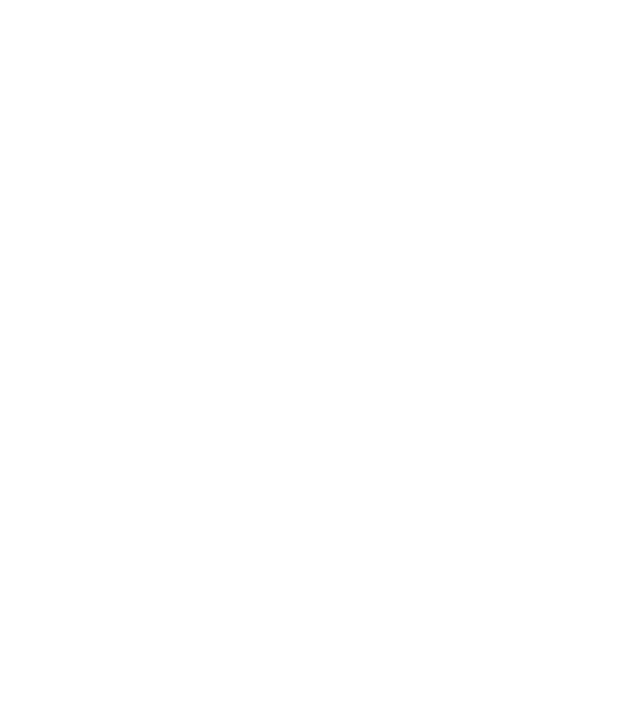
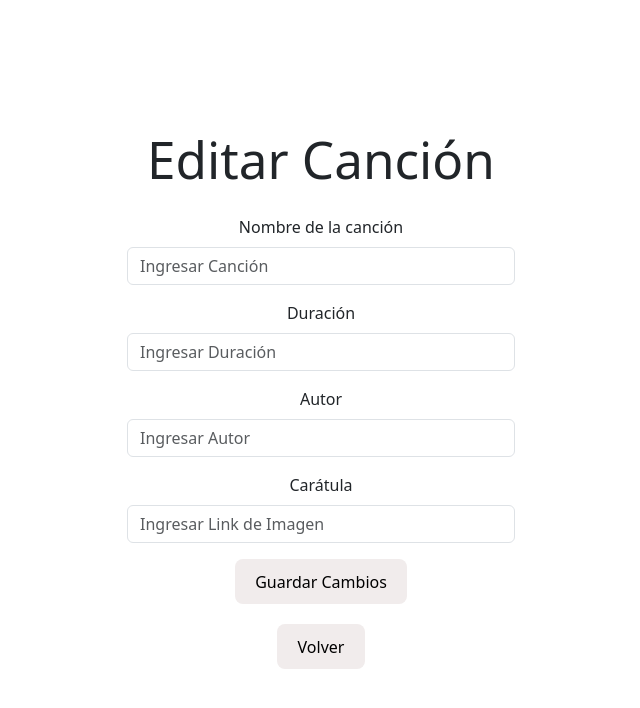
Before and after one commit to Matyplop/Proyecto-Api, a React (Vite) app: page /Editar/1 in a window 1280 px wide. Before the commit this address had no page. Shown: the top 708 px of the page, without its empty margins (319-959 px from the left). Built offline with nearby package versions, Linux system fonts and the light colour scheme; no server answers.

Commit message:
Agregue un componente nuevo que sirve para editar las canciones, puse otra ruta con un identificador id , para poder seleccionar la cancion especifica que se quiera editar, este componente igual tieene el mismo formulario que el componente

```diff
--- a/package.json
+++ b/package.json
@@ -13,9 +13,13 @@
     "commit-and-deploy": "./commit-and-deploy.sh"
   },
   "dependencies": {
+    "@emotion/react": "^11.13.3",
+    "@emotion/styled": "^11.13.0",
     "@fortawesome/fontawesome-svg-core": "^6.6.0",
     "@fortawesome/free-solid-svg-icons": "^6.6.0",
     "@fortawesome/react-fontawesome": "^0.2.2",
+    "@mui/icons-material": "^6.1.4",
+    "@mui/material": "^6.1.4",
     "axios": "^1.7.7",
     "bootstrap": "^5.3.3",
     "react": "^18.3.1",
--- a/src/App.css
+++ b/src/App.css
@@ -86,6 +86,8 @@
   align-self: flex-end; /* Alinear el botón a la derecha */
   margin-top: auto; /* Empujar el botón hacia abajo */
   align-self: center; /*centrar el botón horizontal*/
+  margin-bottom: 8px;
+
 
 }
 .read-the-docs {
--- a/src/App.jsx
+++ b/src/App.jsx
@@ -3,30 +3,35 @@
 //npm install , instala dependencias de un proyecto de node
 
 //en react los prop son las propiedades que le inyecto a un componente para que este pueda ser mas dinamico
-import {  BrowserRouter as Router, Routes, Route } from "react-router-dom";
+import { BrowserRouter, Routes, Route} from "react-router-dom";
 import Home from "./pages/Home";
 import Agregar from "./pages/Agregar";
 import Canciones from "./pages/Canciones";
+import Editar from "./pages/Editar";
 import "./App.css";
-import Eliminar from "./pages/Eliminar";
+
+
 
 
 function App() {
  return (
 
+  <BrowserRouter>
 
-  <Router>
     <Routes>
       <Route path="/Proyecto-Api" element={<Home />} />
       <Route path="/Agregar" element={<Agregar />} />
       <Route path="/Home" element={<Home />} />
-      <Route path="/Eliminar" element={<Eliminar />} />
+      <Route path="/Editar/:id" element={<Editar />} /> //aqui podemos ver que se le pasa un parametro id
+      <Route path="/Canciones" element={<Canciones/>} />
+    </Routes>
 
 
-     <Route path="/Canciones" element={<Canciones/>} />
-    </Routes>
-  </Router>
-  )
+  </BrowserRouter>
+
+
+
+  );
 }
 
 export default App;
--- a/src/pages/Agregar.jsx
+++ b/src/pages/Agregar.jsx
@@ -1,22 +1,20 @@
-import React, { useState } from 'react';
+import React from 'react';
 import axios from "axios";
 import { useForm } from 'react-hook-form';
 import Form from 'react-bootstrap/Form';
 import { useNavigate } from 'react-router-dom';
 
-//UseForm es un hook para poder utilizar metodos que puedan validar los campos del formulario
-//Form para poder diseñar el formulario
+
 
 function Agregar() {
   const {  register, handleSubmit, formState: { errors } } = useForm();
   //llamamos al hook userForm para utilizar los metodos   de validacion de los campos del formulario
   //register: registra los campos y los valida
   //handlesubmit: para poder enviar los datos del formulario
-  //formState: {errors} : se encarga de los errores que puedan presentar el formulario como campos vacios o datos incorrectos
 
 
-  const [successMessage, setSuccessMessage] = useState('');
-  //aqui ocupamos useState para almacenar un mensaje de exito al agregar una cancion
+
+
 
   const navigate = useNavigate();
 
@@ -44,18 +42,22 @@
   axios.post("https://66e44d51d2405277ed13d77a.mockapi.io/Cancion", data)
     .then((response) => {
       console.log(response.data);
+      navigate("/Canciones");
 
-      setSuccessMessage('Canción agregada exitosamente');
+
+
     });
   }
 
 
 
 
-  //utilizamos form.group que es de bootstrap para poder hacer el formulario
-  //el ...register te recupera lo que escribes dentro de el
-  //recuperar y hacer tal cosa , handleSubmit nos devuelve el hub y guardamos en la data de la API
-  //podemos agregar un objeto dentro del metodo register para validar si el campo es requerido
+
+  //handleSubmit:  verifica si los dato son correctos
+  // onsubmit:  cuando el formulario se envia si los datos son correctos
+  //handleSubmit(onSubmit): esto se encarga de validar los datos del formulario
+  //register :  registra los campos del formulario y los valida,
+  // utilizando como clave ya sea titulo , duracion , autor o caratula.
   return (
     <div>
       <h1>Agregar canción a la API</h1>
@@ -76,7 +78,7 @@
 
         <Form.Group className="mb-3">
           <Form.Label>Duracion</Form.Label>
-          <Form.Control type="number" name= "Duracion" placeholder="Ingresar Duración" {...register("Duracion",
+          <Form.Control type="number" name= "Duracion" placeholder="Ingresar Duración(en minutos)" {...register("Duracion",
             {required :true})}/>
             {errors.Titulo?.type === 'required' && <p>Campo requerido</p>}
 
@@ -85,7 +87,7 @@
 
         <Form.Group className="mb-3">
           <Form.Label>Reproduccion</Form.Label>
-          <Form.Control type="number" name= "reproduccion" placeholder="Ingresar Reproduccion" {...register("reproduccion",
+          <Form.Control type="text" name= "Autor" placeholder="Ingresar Autor" {...register("Autor",
             {required :true})}/>
             {errors.Titulo?.type === 'required' && <p>Campo requerido</p>}
 
@@ -106,7 +108,7 @@
        <button type = "submit" value="enviar"  >Agregar</button>
 
       </form>
-      {successMessage && <p>{successMessage}</p>}
+
 
 
       <button className="button-spacing" onClick={Volver}>Volver</button>
--- a/src/pages/Canciones.jsx
+++ b/src/pages/Canciones.jsx
@@ -2,18 +2,21 @@
 import axios from "axios"; //peticiones HTTP
 import "bootstrap/dist/css/bootstrap.min.css";
 import { useNavigate } from 'react-router-dom';
-import { set } from "react-hook-form";
+import EditIcon from '@mui/icons-material/Edit';
+
 //useNavigate usa las rutas que estan en el Router en app.jsx para navegar entre paginas
 //useState: lo utilizo para almacenar las canciones que obtengo de la API
 //useEffect: lo utilizo para llamar a la API cuando el componente se monte , como esta vacio se ejecuta una sola vez
+//pero se usa tambien para obtener datos , actualizar el DOM , etc.
 //llamarApi() : hace petición a la API usando axios.get
 //map() : // itera por cada elemento de la array Canciones y devuelve un div con la info de cada cancion
 
 function Canciones() {
 
 
-  const [Canciones, setCanciones] = useState([]);
-
+  const [Canciones, setCanciones] = useState([]); //aqui manejamos el estado de los datos
+   //ademas devolvemos un array vacio para que se almacenen los datos de la API , el cual será las cancuones
+   //y setCanciones para actualizar el estado.
   const navigate = useNavigate();
 
   const VolverHome = () => {
@@ -24,14 +27,19 @@
     navigate('/Agregar');
   };
 
+  const EditarCancion = (id) => { //para tomar el id especifico de la cancion , se pasa como parametro
+    navigate(`/editar/${id}`);
 
+  }
 
   function llamarApi() {
     axios
       .get("https://66e44d51d2405277ed13d77a.mockapi.io/Cancion")
       .then((response) => {
         setCanciones(response.data); //aqui recibo los datos de la api para actualizar el estado
-        console.log(response.data); //obtengo los parametros de la data
+        console.log(response.data);
+
+
       });
 
     };
@@ -43,14 +51,22 @@
 
   function EliminarCancion(id) {
   axios.delete(`https://66e44d51d2405277ed13d77a.mockapi.io/Cancion/${id}`)
+  //obtiene la respuesta con then(response)
     .then((response) => {
       setCanciones(Canciones.filter(Canciones => Canciones.id !== id));
-      //esto hace que se tenga que actualizar solo cada ves que se elimine una cancion
-      //por ejemplo si se selecciona la id 2 , queda solo la id 1 y 3
-      //por ende si canciones.id es distinto  a id , se actualiza el estado
+
+      //filtra  para poder eliminar solo lo que se selecciona mediante id
+      //y los que sobran , no se eliman ,
+      //por enede si canciones.id es distinto de id no se elimina.
+      //ademas con setCanciones se actualiza el estado
+
+
+
       console.log(response.data);
     });
-}
+  }
+
+
 
 
   return (
@@ -63,16 +79,25 @@
 
 
 
+
+
       <div className="grid-container">
 
         {Canciones.map((Canciones) => {
           return (
             <div className="card" key={Canciones.id}>
               <h2>{Canciones.Titulo}</h2>
-              <img src={Canciones.Caratula} alt={Canciones.Titulo} />
+              <img
+                src={Canciones.Caratula}
+                alt={Canciones.Titulo}
+
+                />
               <p>Duración: {Canciones.Duracion} minutos</p>
-              <p>Género: {Canciones.reproduccion}</p>
+              <p>Autor: {Canciones.Autor}</p>
               <button onClick={() => EliminarCancion(Canciones.id)}>Eliminar Cancion</button>
+              //Aquí se utiliza una función que al hacer click
+              //se llamará a la función EliminarCancion y se le pasará el id de la canción. para eliminarla
+              <button onClick={() => EditarCancion(Canciones.id)}><EditIcon /></button>
 
             </div>
 
--- /dev/null
+++ b/src/pages/Editar.jsx
@@ -0,0 +1,111 @@
+import React, { useEffect } from 'react';
+import axios from "axios";
+import { useForm } from 'react-hook-form';
+import Form from 'react-bootstrap/Form';
+import { useNavigate, useParams } from 'react-router-dom';
+
+function Editar() {
+  const { id } = useParams(); // Obtenemos el id de la cancion para editar
+                                // por ende sacamos los parametros de id con useParams
+  const navigate = useNavigate();
+
+  const { register, handleSubmit, setValue, formState: { errors } } = useForm();
+  //handleSubmit: para poder enviar los datos del formulario
+  //register: registra los campos del formulario. como que los valida
+  //setValue: para poder guardar los datos de la cancion en los campos del formulario
+//formState: {errors} : se encarga de los errores que puedan presentar el formulario.
+
+  //aqui utilizo UseEffect para llamar a la API y obtener los datos de la cancion
+  //entonces cada vez que responde se guarda en data  (response.data)
+  //
+  useEffect(() => {
+    axios.get(`https://66e44d51d2405277ed13d77a.mockapi.io/Cancion/${id}`)
+      .then((response) => {
+        const data = response.data;
+        // aqui con setValue guardo los datos de la cancion en los campos del formulario
+        //con esto podemos ver ya la informacion que esta por defecto y poder editarla
+        setValue('Titulo', data.Titulo);
+        setValue('Duracion', data.Duracion);
+        setValue('Autor', data.Autor);
+        setValue('Caratula', data.Caratula);
+      });
+  }, [id, setValue]); //si esto cambia , que es lo que hace se vuelve a ejecutar
+
+  //aqui obtenemos los datos del formulario y los enviamos a la API que es editarcancion
+  const onSubmit = (data) => {
+    editarCancion(data);
+    console.log(data);
+  };
+
+  // Petición PUT para actualizar la canción
+  // utilizamos la id para poder saber que cancion editar
+  const editarCancion = (data) => {
+    axios.put(`https://66e44d51d2405277ed13d77a.mockapi.io/Cancion/${id}`, data)
+      .then((response) => {
+        console.log(response.data);
+        navigate("/Canciones"); // al hacer la peticion se vá a la pagina canciones
+      });
+  };
+
+  const Volver = () => {
+    navigate('/Canciones');
+  };
+
+  //onSubmit es la función que se ejecuta al enviar el formulario.
+  //esto en via los datos a la API
+  //register:  registra los campos del formulario. como que los valida
+
+  return (
+    <div>
+      <h1>Editar Canción</h1>
+
+      <form onSubmit={handleSubmit(onSubmit)}>
+        <Form.Group className="mb-3">
+          <Form.Label>Nombre de la canción</Form.Label>
+          <Form.Control
+            type="text"
+            placeholder="Ingresar Canción"
+            {...register('Titulo', { required: true })}
+          />
+          {errors.Titulo && <p>Campo requerido</p>}
+        </Form.Group>
+
+        <Form.Group className="mb-3">
+          <Form.Label>Duración</Form.Label>
+          <Form.Control
+            type="number"
+            placeholder="Ingresar Duración"
+            {...register('Duracion', { required: true })}
+          />
+          {errors.Duracion && <p>Campo requerido</p>}
+        </Form.Group>
+
+        <Form.Group className="mb-3">
+          <Form.Label>Autor</Form.Label>
+          <Form.Control
+            type="text"
+            placeholder="Ingresar Autor"
+            {...register('Autor', { required: true })}
+          />
+          {errors.Autor && <p>Campo requerido</p>}
+        </Form.Group>
+
+        <Form.Group className="mb-3">
+          <Form.Label>Carátula</Form.Label>
+          <Form.Control
+            type="text"
+            placeholder="Ingresar Link de Imagen"
+            {...register('Caratula', { required: true })}
+          />
+          {errors.Caratula && <p>Campo requerido</p>}
+        </Form.Group>
+
+        <button type="submit">Guardar Cambios</button>
+      </form>
+
+      <button className="button-spacing" onClick={Volver}>Volver</button>
+    </div>
+  );
+}
+
+export default Editar;
--- a/src/pages/Home.jsx
+++ b/src/pages/Home.jsx
@@ -8,11 +8,7 @@
   const navigate = useNavigate();
 
 
-  /*
-  const VerPlaylist = () => {
-    navigate('/Playlist');
-  }
-    */
+
 
   const IrCanciones = () => {
     navigate('/Canciones');
```
Also changed, not shown: src/pages/Playlist.jsx (deleted, +0 -82 lines), 1 other file (tests, documents, lock files or other folders).
